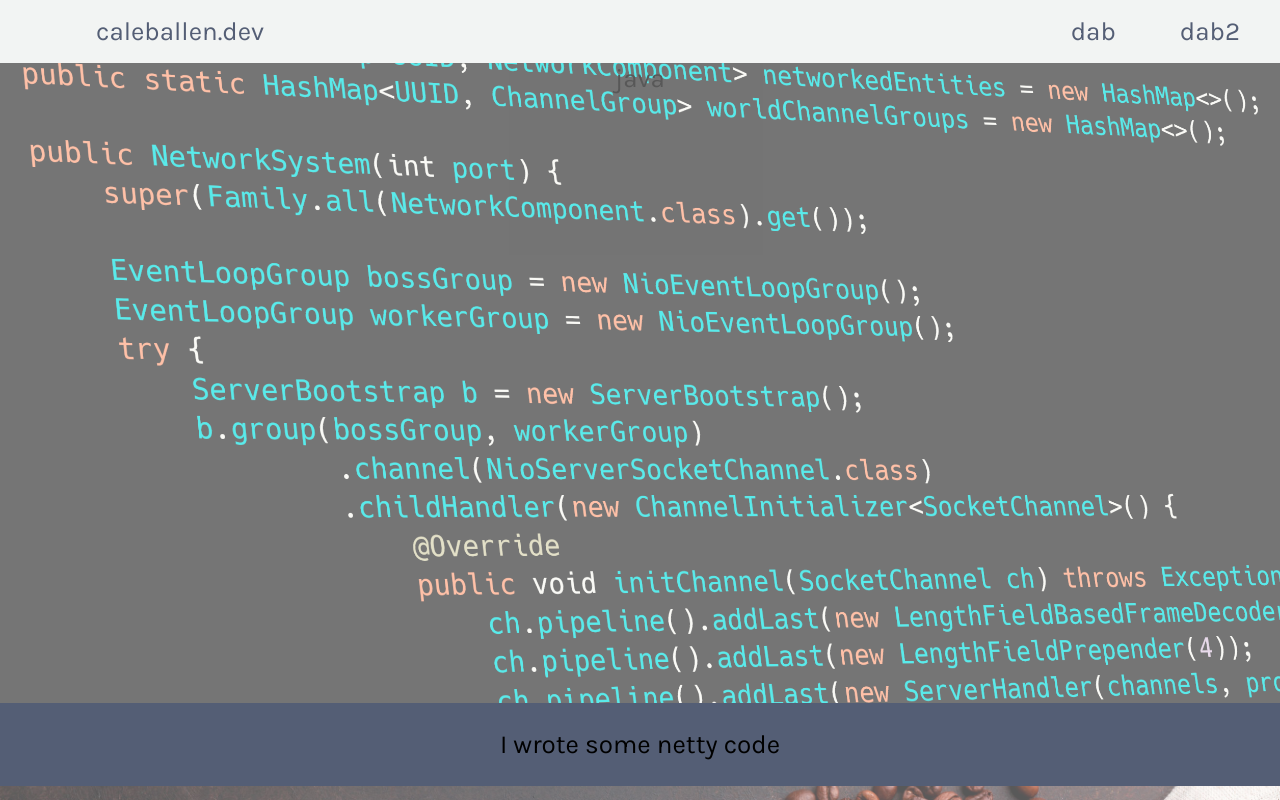
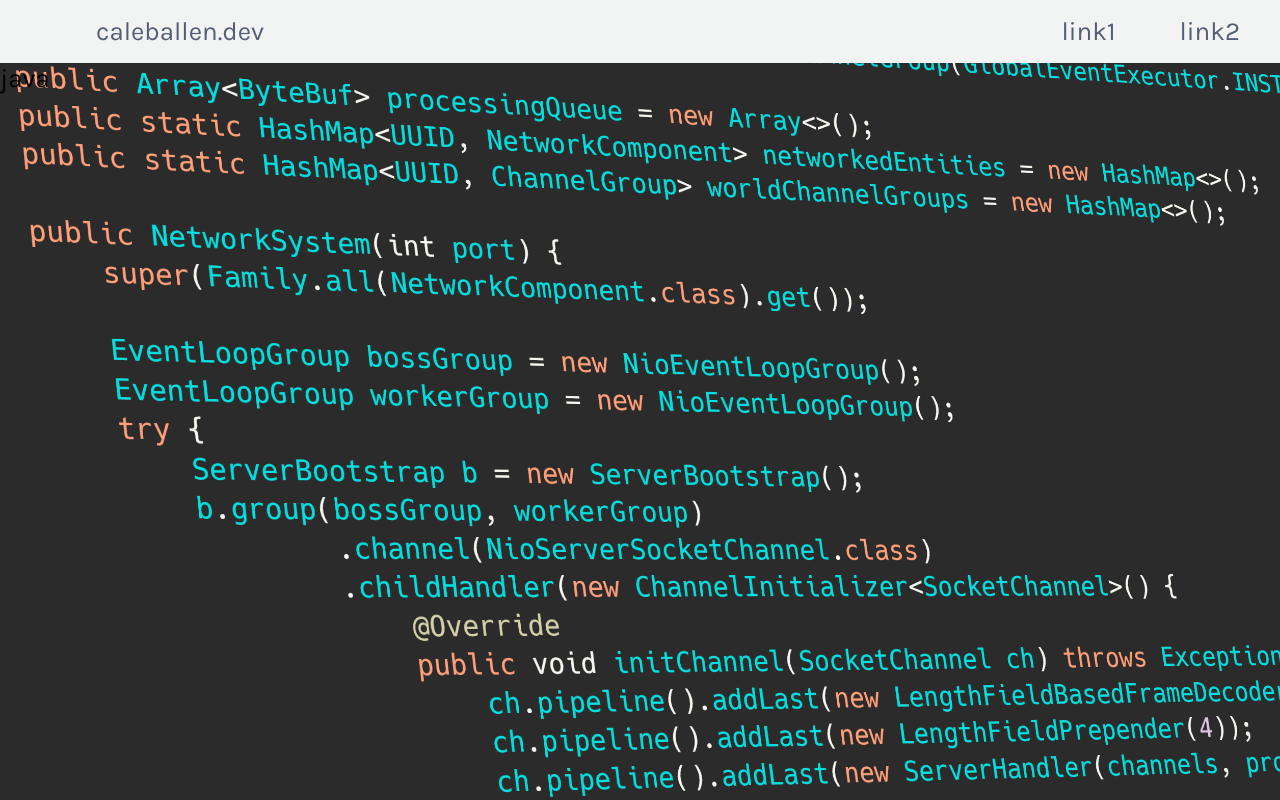
Before and after one commit to caleballen/caleballen.dev, a React (Create React App) app: page / in a window 1280 px wide. Shown: the top 800 px of the page. Built offline with nearby package versions, Linux system fonts and the light colour scheme.

Commit message:
feat: parallax

```diff
--- a/src/App.css
+++ b/src/App.css
@@ -28,6 +28,7 @@
   display: inline-flex;
   padding: 0.5rem 0.5rem 0.5rem 4rem;
   position: sticky;
+  position: -webkit-sticky;
   z-index: 1;
   top:0;
   width: 100%;
@@ -70,10 +71,14 @@
   color: var(--color1)
 }
 
+.parallax-image .caption {
+    position: absolute;
+    width: fit-content;
+}
 
 .background-image {
   position: relative;
-  opacity: 0.65;
+  /* opacity: 0.65; */
   background-attachment: fixed;
   background-position: center;
   background-repeat: none;
@@ -81,7 +86,7 @@
 }
 
 .background-image {
-  height: 80vh;
+  height: 100vh;
   width: 100%;
 }
 
--- a/src/App.jsx
+++ b/src/App.jsx
@@ -10,10 +10,10 @@ const App = () => (
     <Header />
     <ParallaxImage
       caption="java"
-      text="I wrote some netty code"
+      below="I wrote some netty code"
       image="java-server-code.png"
     />
-    <ParallaxImage id="dab" text="dab" image="coffee.jpg" />
+    <ParallaxImage id="dab" below="dab" image="coffee.jpg" />
   </div>
 );
 
--- a/src/Header.jsx
+++ b/src/Header.jsx
@@ -13,8 +13,8 @@ const Header = () => (
   <div className="header">
     <HeaderItem text="caleballen.dev" targetSection="" />
     <div className="navigation-section">
-      <HeaderItem text="dab" targetSection="dab" />
-      <HeaderItem text="dab2" targetSection="dab" />
+      <HeaderItem text="link1" targetSection="dab" />
+      <HeaderItem text="link2" targetSection="dab" />
     </div>
   </div>
 );
--- a/src/ParallaxImage.jsx
+++ b/src/ParallaxImage.jsx
@@ -1,15 +1,15 @@
 import React from 'react';
 
 const ParallaxImage = ({
-  caption, image, id, text,
+  caption, image, id, below,
 }) => (
   <div className="parallax-image">
     <div className="background-image" id={id} style={{ backgroundImage: `url("${image}")` }}>
       {caption ? <div className="caption">{caption}</div> : null}
     </div>
-    {text ? (
+    {below ? (
       <div className="paragraph-text">
-        <p>{text}</p>
+        <p>{below}</p>
       </div>
     ) : null}
   </div>
```
